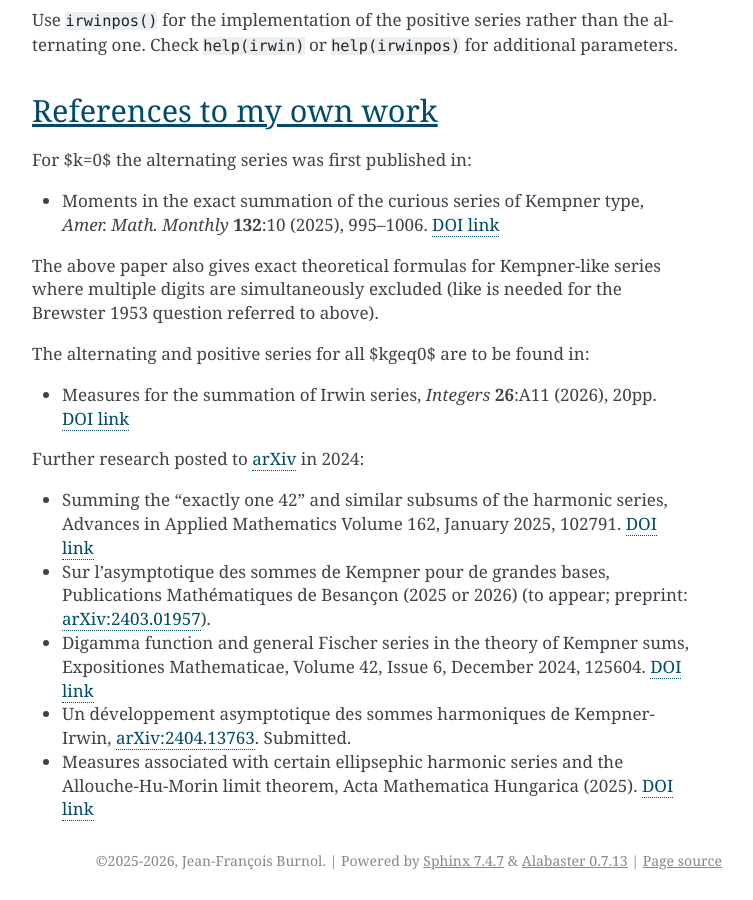
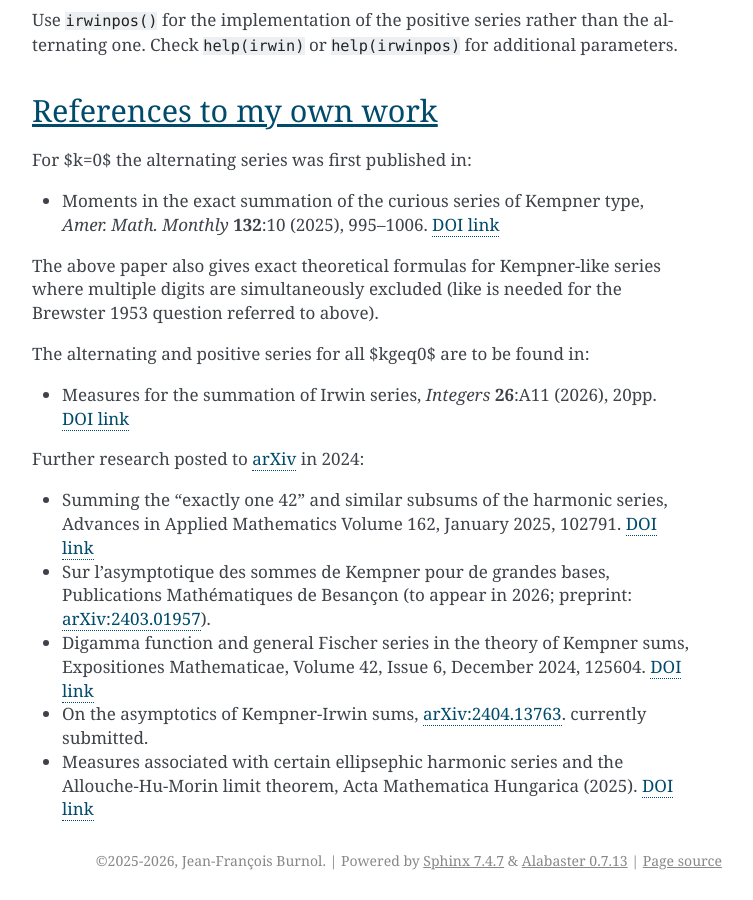
Before and after one commit to burnol-math/irwin, a Sphinx documentation site: the page built from docs/index.rst, in a window 1280 px wide and 900 px high, scrolled down 8218 px. Shown: the whole window, without its empty margins (388-1141 px from the left). Built offline with Sphinx 7.4.7, drawn with Linux system fonts in a browser that asks for light colours.

Commit message:
Update references

```diff
--- a/docs/index.rst
+++ b/docs/index.rst
@@ -446,7 +446,7 @@ Further research posted to arXiv_ in 2024:
   __ https://doi.org/10.1016/j.aam.2024.102791
 
 - Sur l'asymptotique des sommes de Kempner pour de grandes bases,
-  Publications Mathématiques de Besançon (2025 or 2026) (to appear;
+  Publications Mathématiques de Besançon (to appear in 2026;
   preprint: `arXiv:2403.01957 <https://arxiv.org/abs/2403.01957>`_).
 
 - Digamma function and general Fischer series in the theory of Kempner sums,
@@ -455,8 +455,8 @@ Further research posted to arXiv_ in 2024:
 
   __ https://doi.org/10.1016/j.exmath.2024.125604
 
-- Un développement asymptotique des sommes harmoniques de Kempner-Irwin,
-  `arXiv:2404.13763 <https://arxiv.org/abs/2404.13763>`_.  Submitted.
+- On the asymptotics of Kempner-Irwin sums,
+  `arXiv:2404.13763 <https://arxiv.org/abs/2404.13763>`_.  currently submitted.
 
 - Measures associated with certain ellipsephic harmonic series and the
   Allouche-Hu-Morin limit theorem, Acta Mathematica Hungarica (2025).
```
